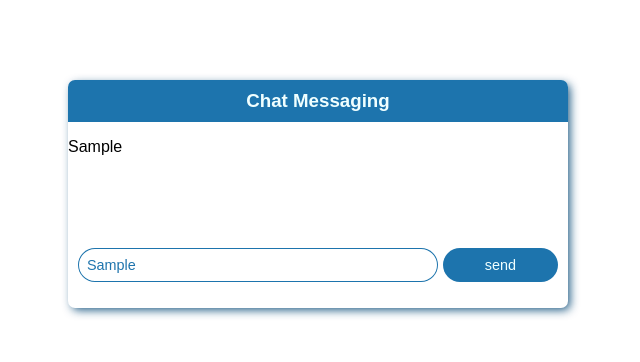
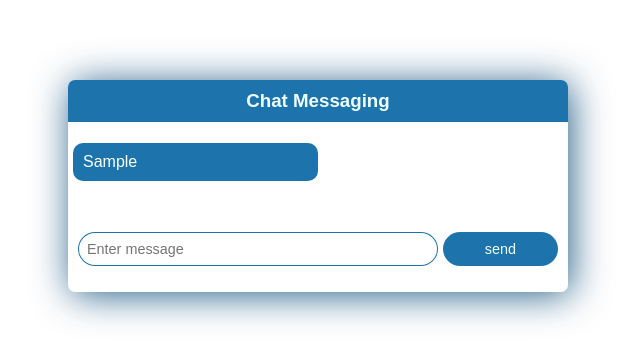
Before and after one commit to thierved/redux_chat_messaging, a React (Create React App) app: page / in a window 1280 px wide. Both pictures are taken after typing "Sample" into the empty fields and a click on the input "send". Shown: the top 362 px of the page, without its empty margins (322-962 px from the left). Built offline with nearby package versions, Linux system fonts and the light colour scheme.

Commit message:
the app is working as expected fixed every thing

```diff
--- a/src/App.css
+++ b/src/App.css
@@ -10,7 +10,7 @@
   border-radius: 7px;
   overflow: hidden;
   font-family: sans-serif;
-  box-shadow: 3px 3px 10px -1px rgba(0, 69, 116, 0.89);
+  box-shadow: 3px 3px 38px -1px rgba(0, 69, 116, 0.89);
 }
 
 h3 {
@@ -23,6 +23,24 @@ h3 {
 
 #messages {
   min-height: 100px;
+  padding: 5px;
+}
+
+p {
+  width: 50%;
+  padding: 10px;
+  color: white;
+  border-radius: 10px;
+}
+
+.even {
+  margin-right: 50%;
+  background: rgba(2, 99, 163, 0.89);
+}
+
+.odd {
+  margin-left: 50%;
+  background: rgba(3, 112, 8, 0.89);
 }
 
 .input {
--- a/src/components/MessageInput.js
+++ b/src/components/MessageInput.js
@@ -11,6 +11,13 @@ class MessageInput extends Component {
     this.state = {
       value: ''
     }
+
+    this.handleSubmit = this.handleSubmit.bind(this);
+  }
+
+  handleSubmit() {
+      this.props.addMessage(this.state.value);
+      this.setState({value: ''});
   }
 
   render() {
@@ -18,10 +25,11 @@ class MessageInput extends Component {
         <div className='input'>
             <input type='text'
                    placeholder='Enter message'
+                   value={this.state.value}
                    onChange={e => this.setState({value: e.target.value})} />
             <input type='submit'
                    value='send'
-                   onClick={() => this.props.addMessage(this.state.value)} />
+                   onClick={this.handleSubmit}/>
       </div>
     )
   }
--- a/src/components/MessageView.js
+++ b/src/components/MessageView.js
@@ -6,18 +6,17 @@ import {deleteMessage} from '../actions'
 
 class MessageView extends Component {
 
-  renderMessages({data}) {
+  renderMessages({data, deleteMessage}) {
     return data.map((item, index) => {
-      return <p key={index}>{item}</p>
+      return <p key={index}
+                onClick= {() => deleteMessage(index)}
+                className={index%2 === 0? 'even': 'odd'}
+                >{item}</p>
     });
   }
 
-  remove(message) {
-
-  }
-
   render() {
-    console.log(this.props.data);
+    console.log(this.props);
 
     return (
       <div id='messages'>
--- a/src/reducers/index.js
+++ b/src/reducers/index.js
@@ -5,7 +5,10 @@ const message = (state=[], action) => {
         case ADD_MESSAGE:
             return  [...state, action.message];
         case DELETE_MESSAGE:
-            return state.filter(item => item === action.messageIndex);
+            return [
+                ...state.slice(0, action.messageIndex),
+                ...state.slice(action.messageIndex + 1)
+            ]
         default:
             return state;
     }
```
Also changed, not shown: src/actions/index.js (line endings or trailing spaces).
